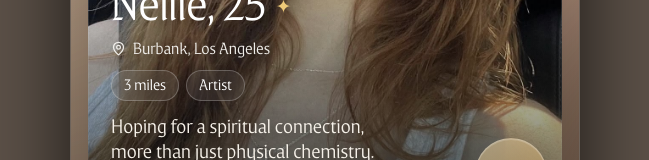
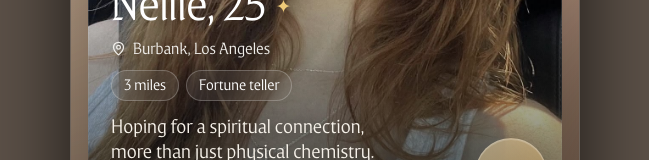
Before and after one commit to JiazhenLuo/I-AM-SENSING-A-CONNECTION-DATING-APP, a React (Vite) app: page / in a window 1280 px wide. Shown: the part 481-641 px from the top of the page, without its empty margins (315-964 px from the left). Built offline with nearby package versions, Linux system fonts and the light colour scheme.

Commit message:
fortune teller

```diff
--- a/src/data.js
+++ b/src/data.js
@@ -2,7 +2,7 @@
 export const profiles = [{
   id: 'nellie', name: 'Nellie', age: 25,
   avatar: `${import.meta.env.BASE_URL}photos/profile.png`,
-  location: 'Burbank, Los Angeles', distance: '3 miles', job: 'Artist',
+  location: 'Burbank, Los Angeles', distance: '3 miles', job: 'Fortune teller',
   bio: 'Hoping for a spiritual connection, more than just physical chemistry.',
   interests: ['Art galleries', 'Film photography', 'Late night talks'],
   photos: [1, 2, 3, 4, 5].map(i => `${import.meta.env.BASE_URL}photos/${i}.jpeg`),
```
Also changed, not shown: 1 other file (tests, documents, lock files or other folders).
